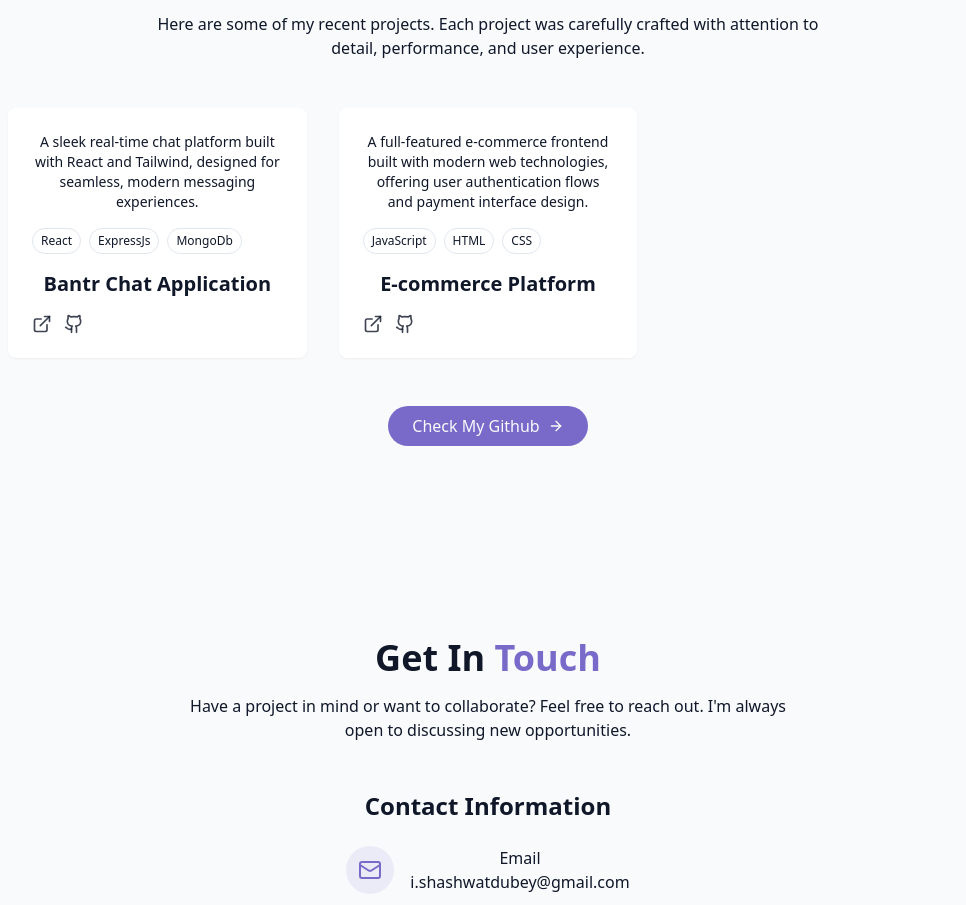
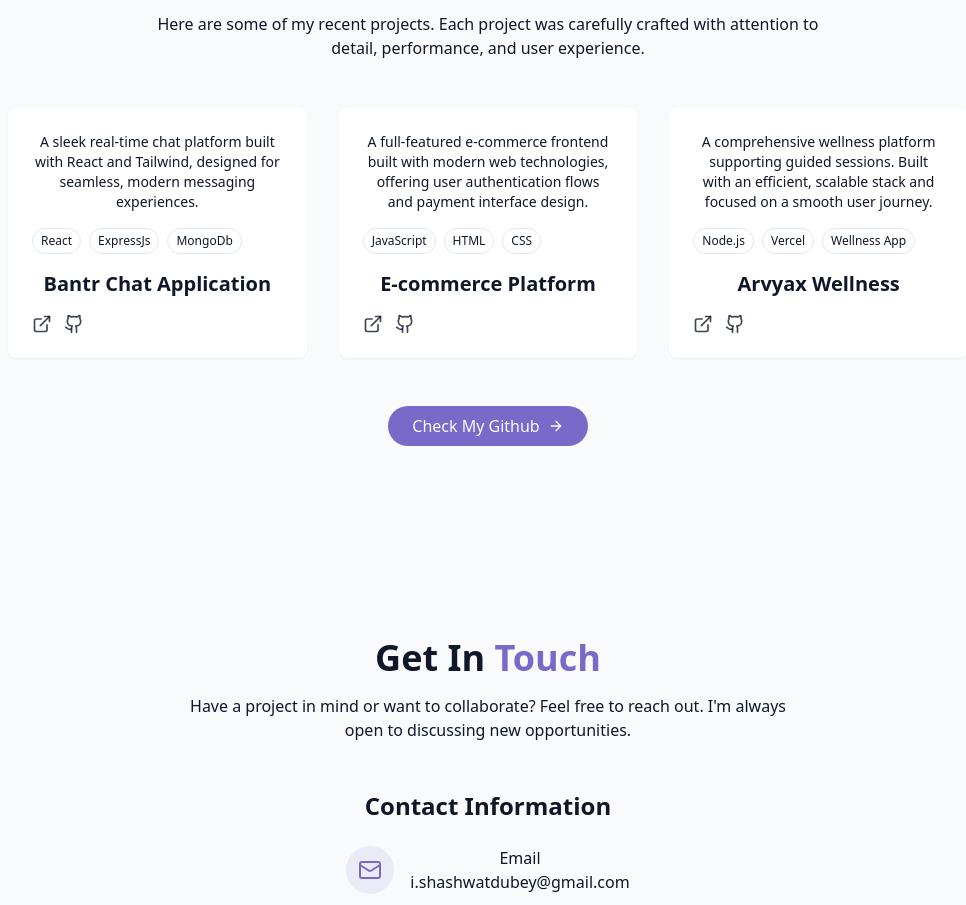
Before and after one commit to ShashwatDubey10/portfolio, a React (Vite) app: page / in a window 1280 px wide. Shown: the part 2618-3523 px from the top of the page, without its empty margins (152-1118 px from the left). Built offline with nearby package versions, Linux system fonts and the light colour scheme.

Commit message:
Update ProjectsSection.jsx

```diff
--- a/src/components/ProjectsSection.jsx
+++ b/src/components/ProjectsSection.jsx
@@ -18,6 +18,15 @@ const projects = [
     tags: ["JavaScript", "HTML", "CSS"],
     demoUrl: "https://shashwatdubey10.github.io/nexcart-website/html/",
     githubUrl: "https://github.com/ShashwatDubey10/nexcart-website",
+  },
+  {
+    id: 3,
+    title: "Arvyax Wellness",
+    description:
+      "A comprehensive wellness platform supporting guided sessions. Built with an efficient, scalable stack and focused on a smooth user journey.",
+    tags: ["Node.js", "Vercel", "Wellness App"],
+    demoUrl: "https://arvyax-wellness.vercel.app/sessions",
+    githubUrl: "https://github.com/ShashwatDubey10/ArvyaX-Wellness",
   },
 ];
 
```
